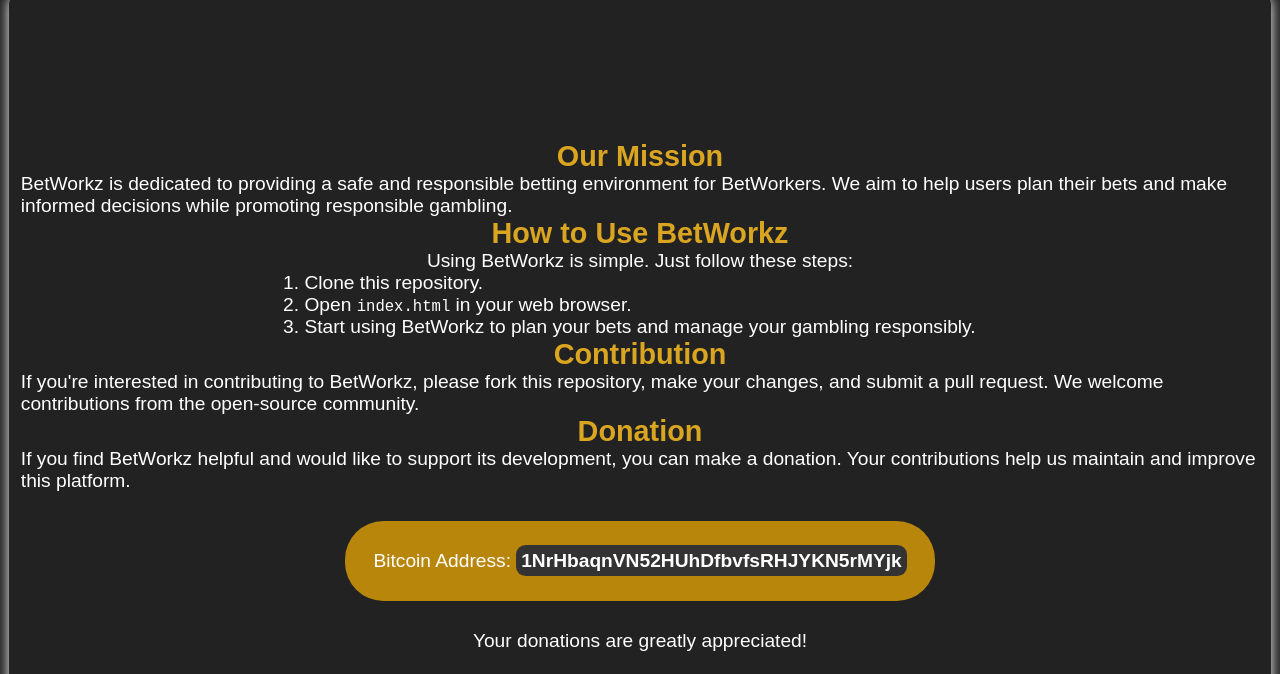
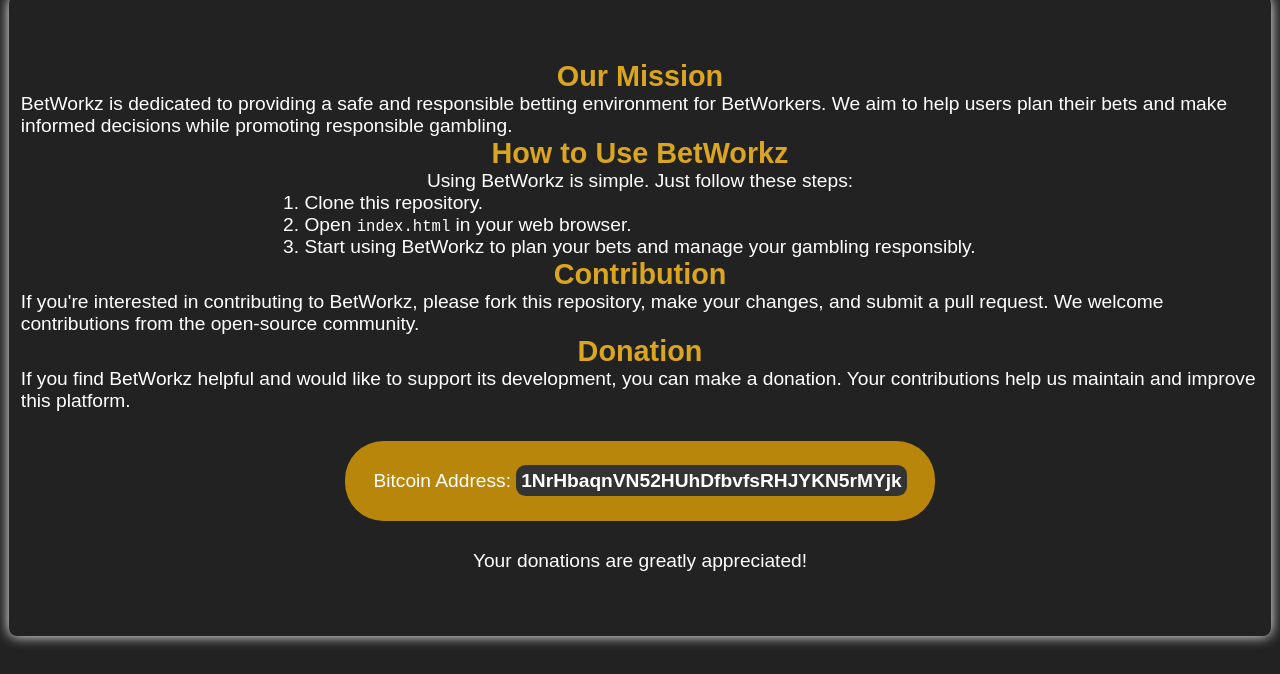
Before and after one commit to Jositett/BetWorks, a website: page about.html in a window 1280 px wide. Shown: the part 126-800 px from the top of the page. Drawn offline with nearby package versions, Linux system fonts and the light colour scheme.

Commit message:
Update style.css changing container height unit to dvh.

```diff
--- a/css/style.css
+++ b/css/style.css
@@ -30,7 +30,7 @@
     max-width: 100%;
     margin: 3.5rem .25rem;
     padding: 0 .25em;
-    min-height: 100vh;
+    min-height: 100dvh;
 }
 
 nav {
@@ -42,7 +42,7 @@
 }
 
 section {
-    min-height: 100vh;
+    min-height: 80dvh;
     padding: 2rem .75rem;
     border: -3.95rem solid var(--text-color);
     box-shadow: 0 0 .8rem var(--text-color);
```
